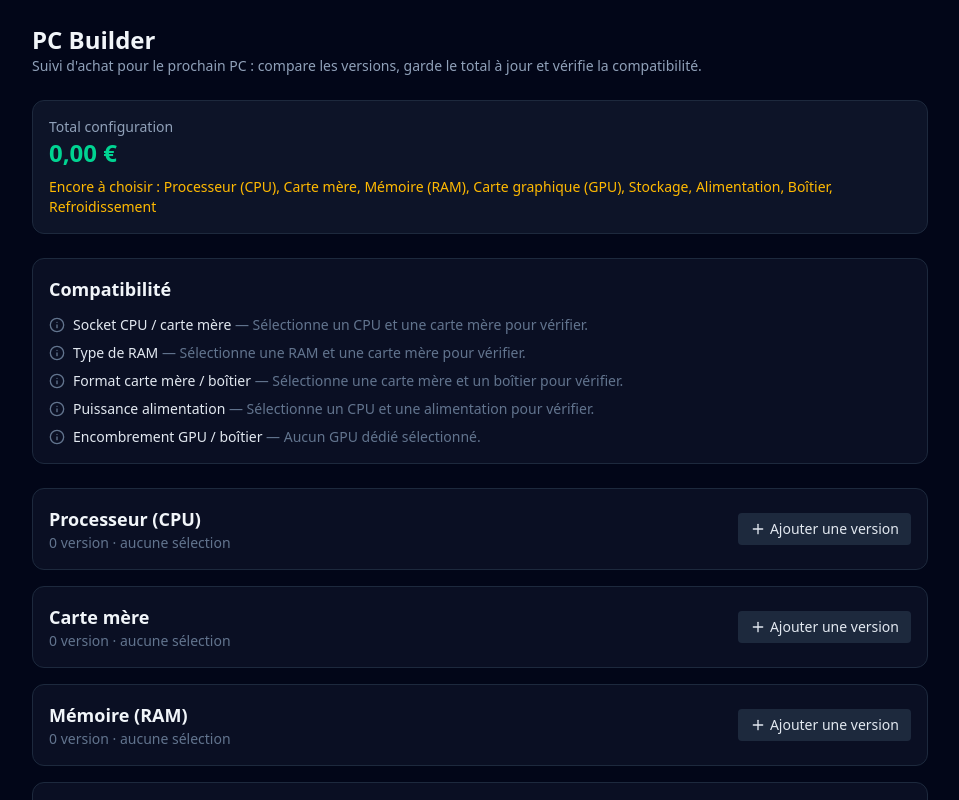
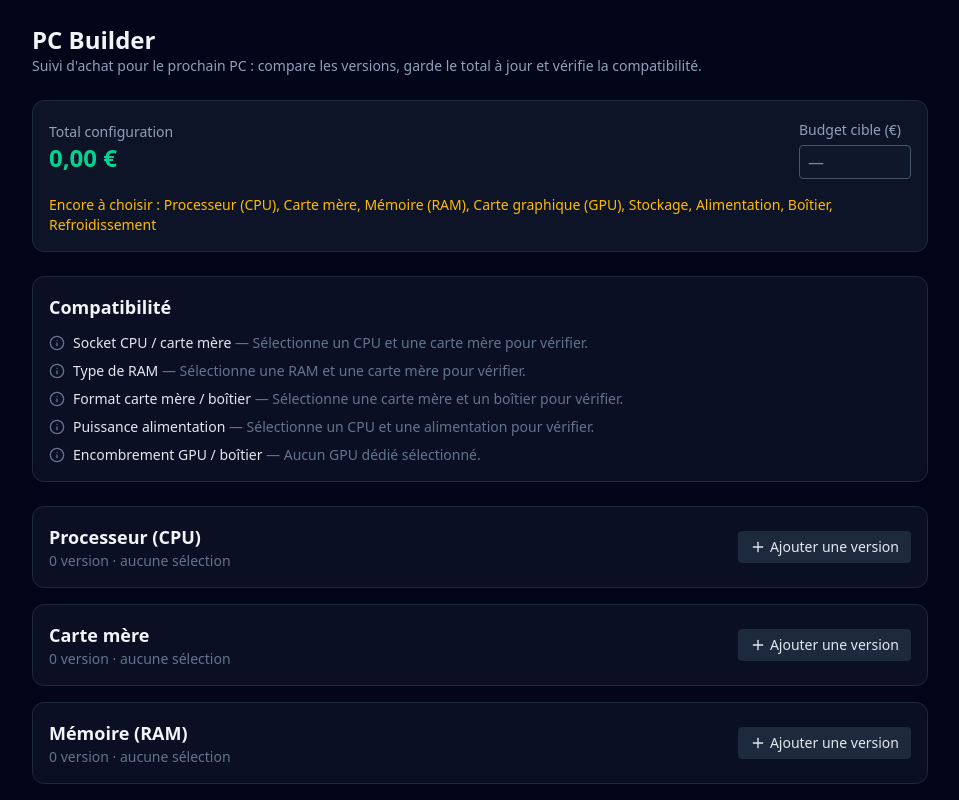
Before and after one commit to Forthtilliath/react-pc-builder, a React (Vite) app: page / in a window 1280 px wide. Shown: the top 800 px of the page, without its empty margins (160-1119 px from the left). Built offline with nearby package versions, Linux system fonts and the light colour scheme.

Commit message:
feat: add target budget with remaining/overspend indicator
Add an editable budget input to the total bar, persisted in localStorage,
showing how much is left (green) or overspent (red) versus the current
configuration total.

```diff
--- a/src/components/total-bar.tsx
+++ b/src/components/total-bar.tsx
@@ -1,24 +1,61 @@
 import { useBuild } from "../context/build-context.tsx";
 import { CATEGORIES } from "../data/categories.ts";
+import { useLocalStorage } from "../hooks/use-local-storage.ts";
 import { formatPrice, getEffectivePrice } from "../utils/format.ts";
 
 export function TotalBar() {
 	const { options } = useBuild();
+	const [budget, setBudget] = useLocalStorage<number | null>(
+		"pc-builder:budget",
+		null,
+	);
 	const selected = options.filter((o) => o.selected);
 	const total = selected.reduce((sum, o) => sum + getEffectivePrice(o), 0);
+	const remaining = budget !== null ? budget - total : null;
 	const missingCategories = CATEGORIES.filter(
 		(category) =>
 			!category.optional && !selected.some((o) => o.category === category.id),
 	);
 
 	return (
-		<div className="sticky top-0 z-10 flex flex-wrap items-center justify-between gap-2 rounded-xl border border-slate-800 bg-slate-900/90 p-4 backdrop-blur">
+		<div className="sticky top-0 z-10 flex flex-wrap items-center justify-between gap-4 rounded-xl border border-slate-800 bg-slate-900/90 p-4 backdrop-blur">
 			<div>
 				<p className="text-sm text-slate-400">Total configuration</p>
 				<p className="text-2xl font-bold text-emerald-400">
 					{formatPrice(total)}
 				</p>
 			</div>
+			<div>
+				<label className="text-sm text-slate-400" htmlFor="budget-input">
+					Budget cible (€)
+				</label>
+				<input
+					id="budget-input"
+					type="number"
+					min="0"
+					step="0.01"
+					value={budget ?? ""}
+					onChange={(e) =>
+						setBudget(e.target.value === "" ? null : Number(e.target.value))
+					}
+					placeholder="—"
+					className="mt-1 block w-28 rounded border border-slate-600 bg-slate-900 px-2 py-1 text-slate-100"
+				/>
+			</div>
+			{remaining !== null && (
+				<div>
+					<p className="text-sm text-slate-400">
+						{remaining >= 0 ? "Reste disponible" : "Dépassement"}
+					</p>
+					<p
+						className={`text-2xl font-bold ${
+							remaining >= 0 ? "text-emerald-400" : "text-red-400"
+						}`}
+					>
+						{formatPrice(Math.abs(remaining))}
+					</p>
+				</div>
+			)}
 			{missingCategories.length > 0 && (
 				<p className="text-sm text-amber-400">
 					Encore à choisir : {missingCategories.map((c) => c.label).join(", ")}
```
Also changed, not shown: 1 other file (tests, documents, lock files or other folders).
